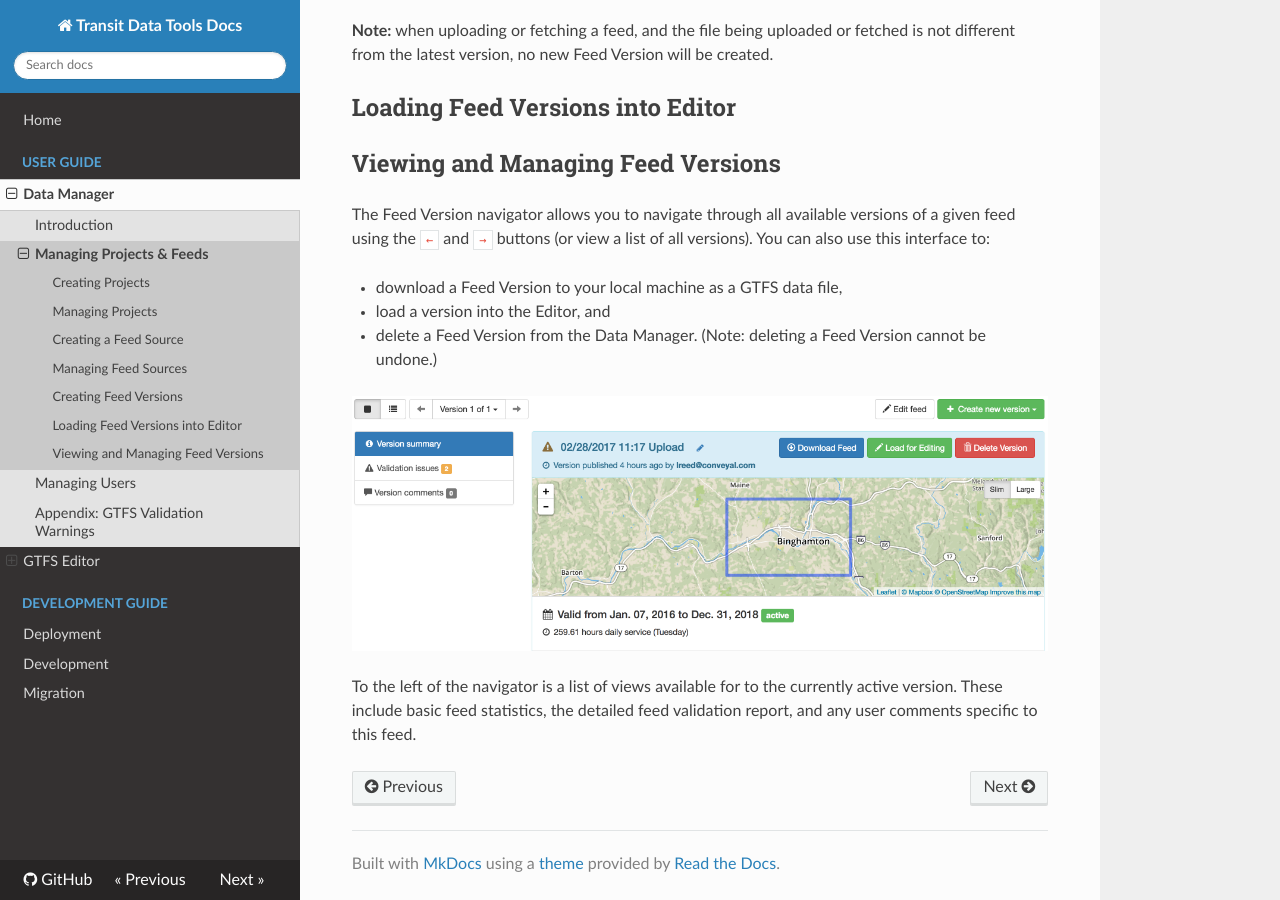
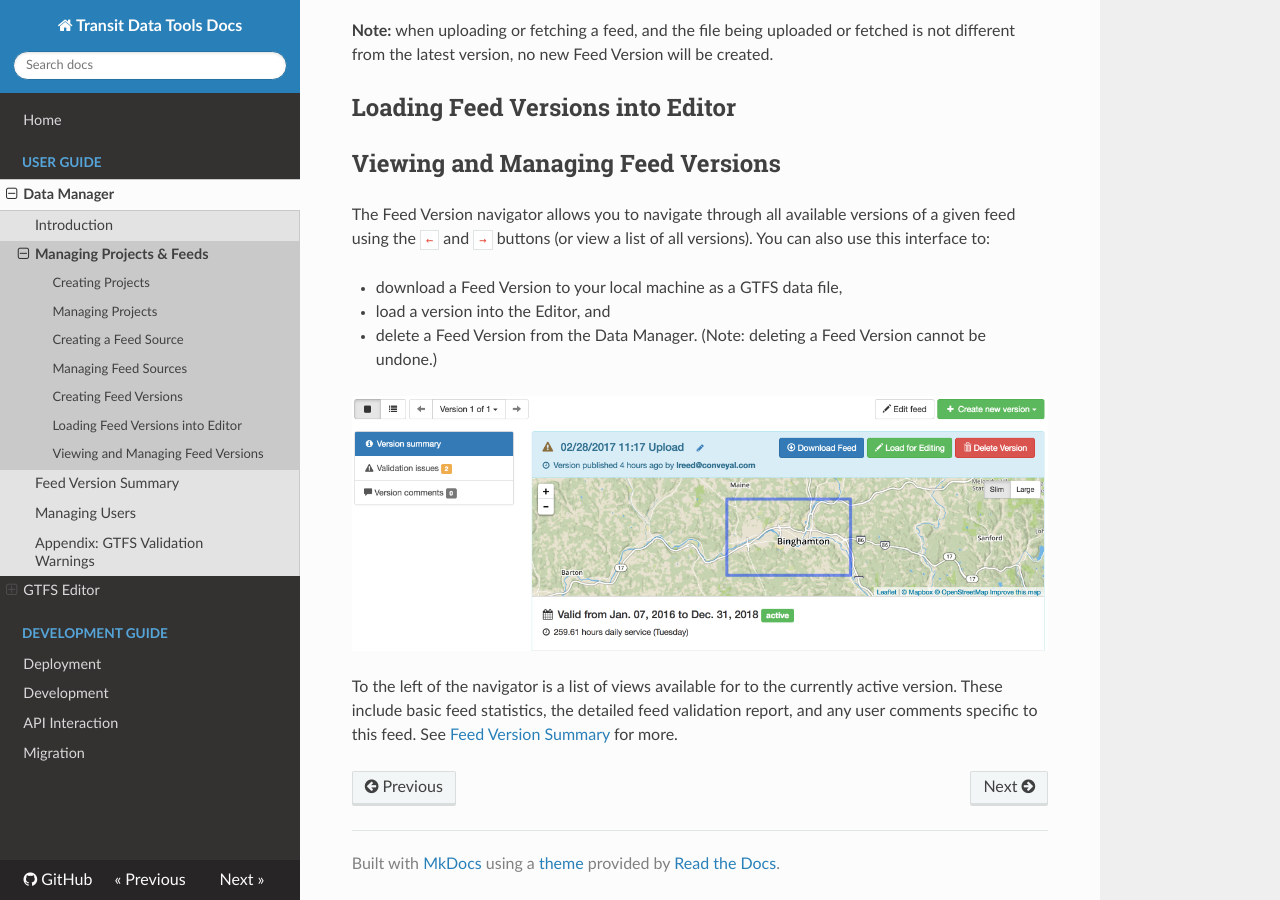
Before and after one commit to wtchen/datatools-ui, an MkDocs documentation site: the page built from docs/user/managing-projects-feeds.md, in a window 1280 px wide and 900 px high, scrolled down 3181 px. Built offline with MkDocs 1.6.1, drawn with Linux system fonts in a browser that asks for light colours; nearby versions of some CDN libraries; old or Windows-style settings are respelled for this version of MkDocs.

Commit message:
docs: update docs for new SQL-backed version

```diff
--- a/docs/user/managing-projects-feeds.md
+++ b/docs/user/managing-projects-feeds.md
@@ -68,4 +68,4 @@ The Feed Version navigator allows you to navigate through all available versions
 
 ![screenshot](../img/feed-version-navigator.png)
 
-To the left of the navigator is a list of views available for to the currently active version. These include basic feed statistics, the detailed feed validation report, and any user comments specific to this feed.
+To the left of the navigator is a list of views available for to the currently active version. These include basic feed statistics, the detailed feed validation report, and any user comments specific to this feed. See [Feed Version Summary](./feed-version-summary) for more.
--- a/mkdocs.yml
+++ b/mkdocs.yml
@@ -12,6 +12,7 @@ pages:
   - Data Manager:
     - 'Introduction': 'user/introduction.md'
     - 'Managing Projects & Feeds': 'user/managing-projects-feeds.md'
+    - Feed Version Summary: 'user/feed-version-summary.md'
     - 'Managing Users': 'user/managing-users.md'
     - 'Appendix: GTFS Validation Warnings': 'user/appendix-gtfs-warnings.md'
   - 'GTFS Editor':
@@ -19,10 +20,11 @@ pages:
     - Routes: 'user/editor/routes.md'
     - Patterns: 'user/editor/patterns.md'
     - Stops: 'user/editor/stops.md'
-    - Schedules: 'user/editor/schedules.md'
+    - 'Schedules/Timetables': 'user/editor/schedules.md'
     - Calendars: 'user/editor/calendars.md'
     - Fares: 'user/editor/fares.md'
 - Development Guide:
     - Deployment: dev/deployment.md
     - Development: dev/development.md
+    - API Interaction: dev/api_interaction.md
     - Migration: dev/migration.md
```
Also changed, not shown: docs/user/editor/introduction.md (+14 -2 lines), docs/user/editor/schedules.md (+1 -3 lines), docs/user/feed-version-summary.md (added, +30 -0 lines), docs/img/editor-session-lock.png (added), docs/img/editor-welcome.png (added), docs/img/hours-per-mode.png (added), docs/img/timetable-selector.png, docs/img/trips-per-date.png (added), docs/img/trips-per-hour-histogram.png (added), docs/img/version-timetables.png (added), 1 other file.
